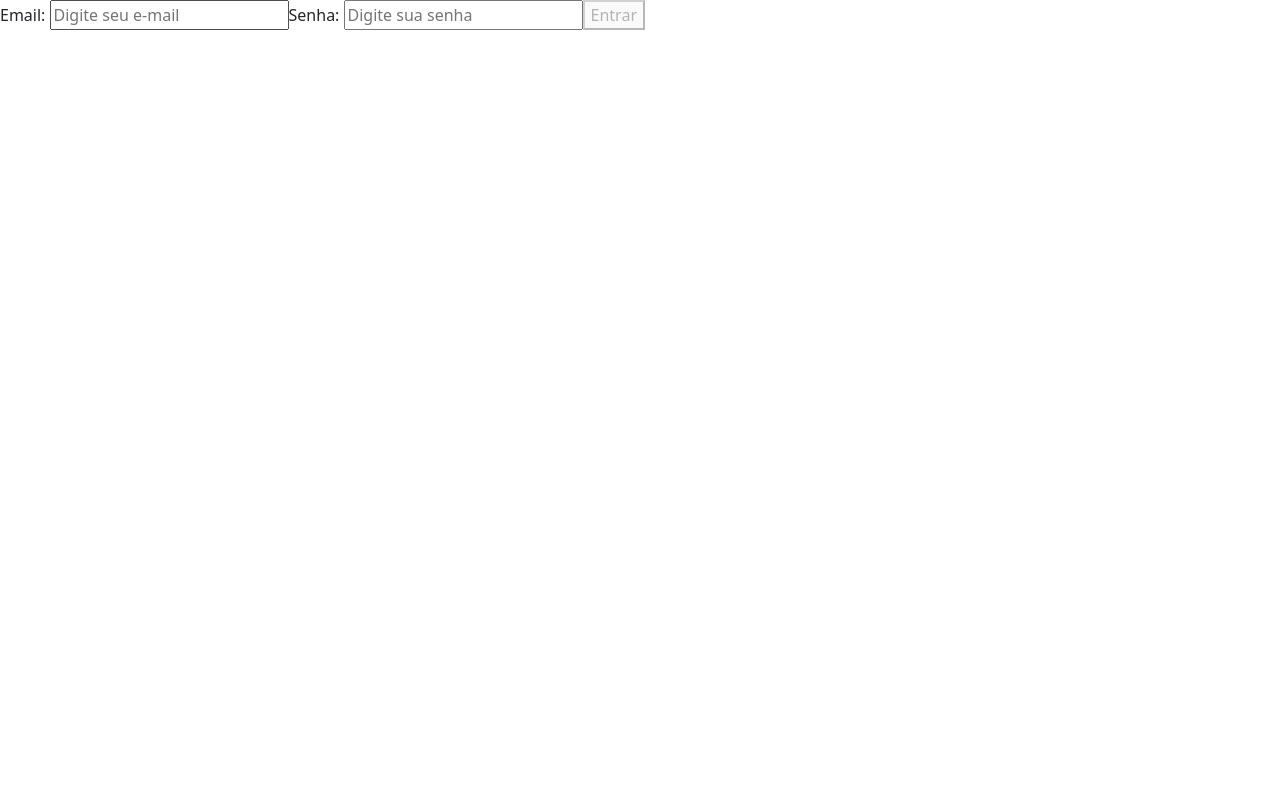
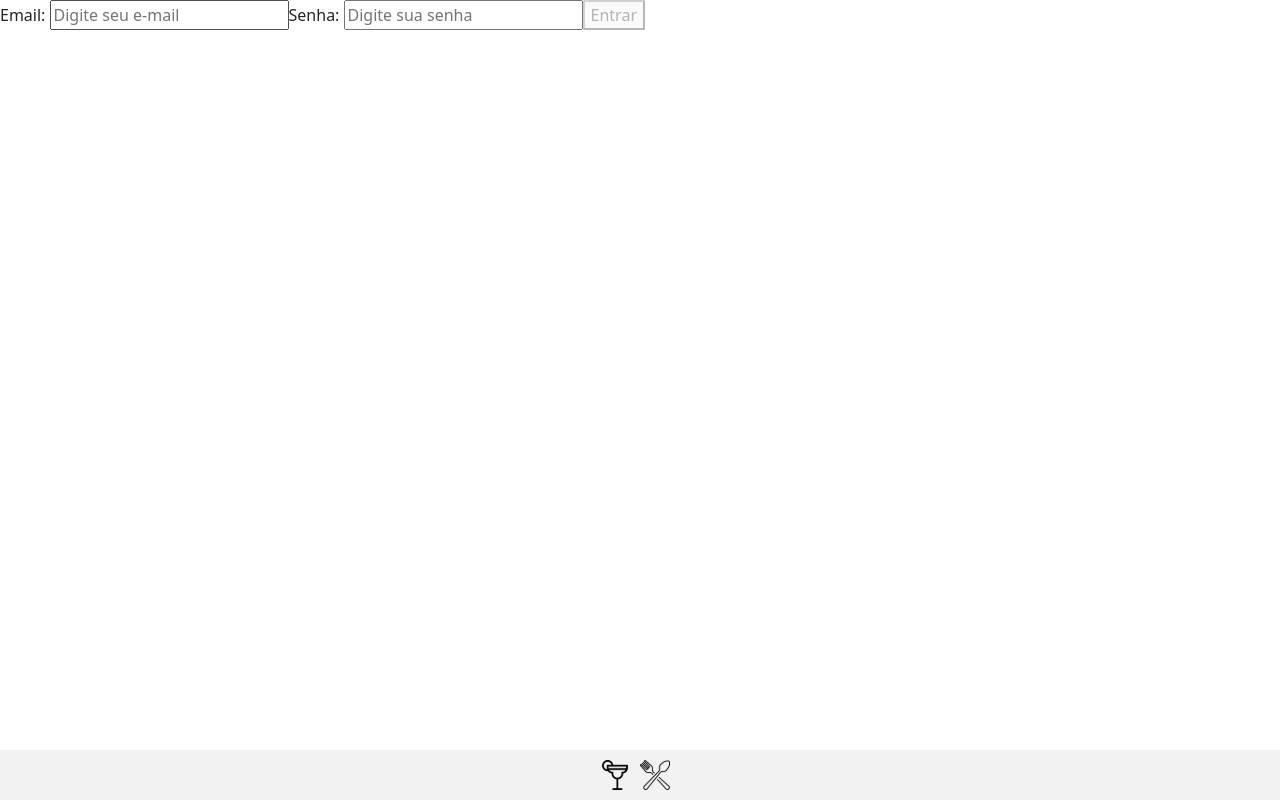
Before and after one commit to JoseBarceloss/AppRecipes, a React (Vite) app: page / in a window 1280 px wide. Built offline with nearby package versions, Linux system fonts and the light colour scheme.

Commit message:
add footer and tests

```diff
--- a/src/App.tsx
+++ b/src/App.tsx
@@ -9,6 +9,7 @@ import RecipeDetails from './Pages/RecipeDetails';
 import RecipeInProgress from './Pages/RecipeInProgress';
 import DoneRecipes from './Pages/Done Recipes';
 import Provider from './context/AppRecipesProvider';
+import Footer from './Components/Footer';
 
 function App() {
   return (
@@ -29,6 +30,7 @@ function App() {
           <Route path="/profile" element={ <Profile /> } />
           <Route path="*" element={ <h1>Not Found</h1> } />
         </Routes>
+        <Footer />
       </div>
     </Provider>
   );
--- /dev/null
+++ b/src/Components/Footer/index.tsx
@@ -0,0 +1,40 @@
+import React from 'react';
+import drinkIcon from '../../images/drinkIcon.svg';
+import mealIcon from '../../images/mealIcon.svg';
+
+function Footer() {
+  return (
+    <footer
+      style={ {
+        position: 'fixed',
+        bottom: 0,
+        left: 0,
+        width: '100%',
+        backgroundColor: '#f2f2f2',
+        textAlign: 'center',
+        padding: '10px 0',
+        zIndex: 999,
+      } }
+      data-testid="footer"
+    >
+      <a href="/drinks">
+        <img
+          src={ drinkIcon }
+          alt="Drink"
+          style={ { width: '30px', marginRight: '10px' } }
+          data-testid="drinks-bottom-btn"
+        />
+      </a>
+      <a href="/meals">
+        <img
+          src={ mealIcon }
+          alt="Meal"
+          style={ { width: '30px', marginRight: '10px' } }
+          data-testid="meals-bottom-btn"
+        />
+      </a>
+    </footer>
+  );
+}
+
+export default Footer;
```
Also changed, not shown: 1 other file (tests, documents, lock files or other folders).
